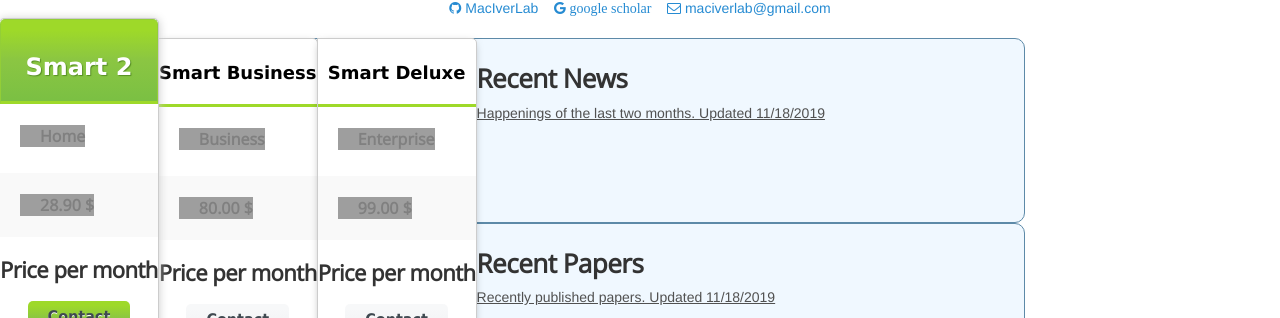
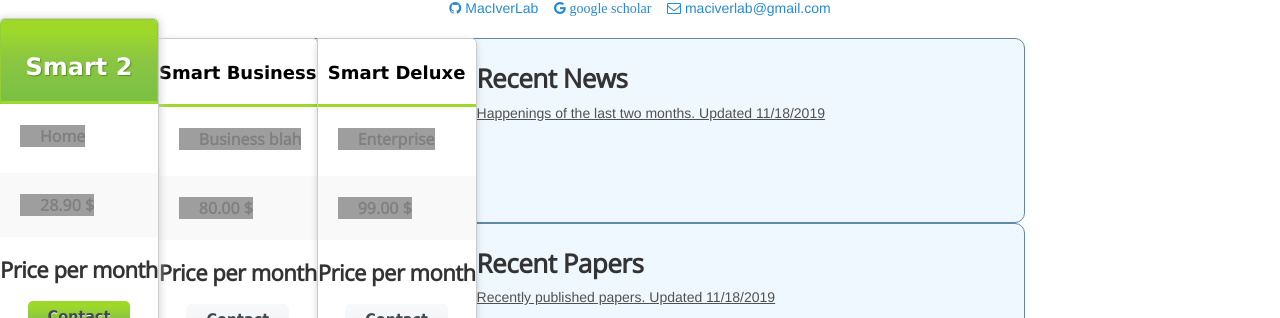
Before and after one commit to maciverlab/maciverlab.github.io, a Jekyll site: the page built from index.html, in a window 1280 px wide and 1103 px high, cut to the strip 552-870 px from the top of the window. Built offline with Jekyll 4.4.1, drawn with Linux system fonts in a browser that asks for light colours; nearby versions of some CDN libraries; comment, search, counter and statistics services are not loaded; grey boxes are pictures that could not be loaded.

Commit message:
Update index.html

```diff
--- a/index.html
+++ b/index.html
@@ -29,7 +29,7 @@ layout: default
 
     <div class="pricing_box radius-right"><div class="header"><span>Smart Business</span></div>
     <ul>
-    <li class="even"><strong class="yes">Business</strong></li>
+    <li class="even"><strong class="yes">Business blah</strong></li>
     <li class="odd"><strong class="yes">80.00 $</strong></li>
     </ul>
     <p></p><h3>Price per month</h3><p class="button signup"><a href="http://www.freshdesignweb.com">Contact</a></p>
```
